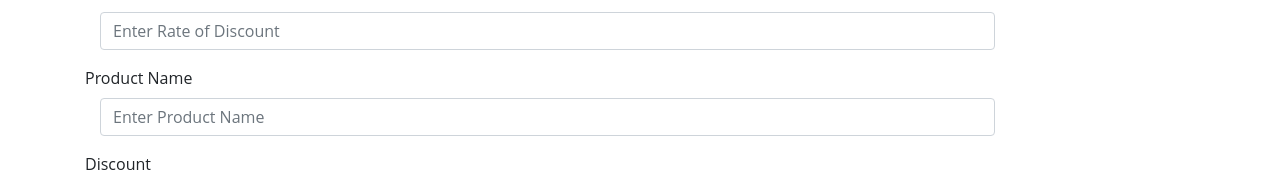
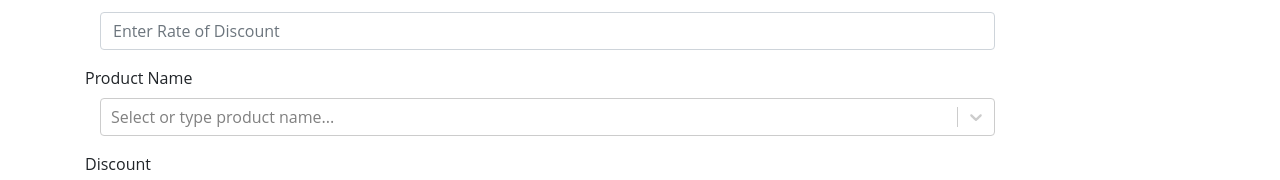
Before and after one commit to Sathira-Wijeratne/StyleSync-Solutions, a React (Create React App) app in the folder frontend/: page /adminhome/discount/add in a window 1280 px wide. Shown: the part 440-620 px from the top of the page. Built offline with nearby package versions, Linux system fonts and the light colour scheme; no server answers; the HTML template or start-up script is replaced by a standard one.

Commit message:
Product name - Auto complete.

```diff
--- a/frontend/src/components/AddDiscount.js
+++ b/frontend/src/components/AddDiscount.js
@@ -1,4 +1,6 @@
 import React, { useEffect, useState } from "react";
+import Select from "react-select";
+import AsyncSelect from "react-select/async";
 import axios from "axios";
 
 export default function AddDiscount() {
@@ -14,17 +16,45 @@ export default function AddDiscount() {
   const [discountExpirationDate, setDiscountExpirationDate] = useState("");
   const [isMatched, setIsMatched] = useState(true);
 
+  const [productOptions, setProductOptions] = useState([]);
+  const [selectedProduct, setSelectedProduct] = useState(null);
+
+  // useEffect(() => {
+  //   axios
+  //     .get("http://localhost:8070/product/")
+  //     .then((res) => {
+  //       console.log(res.data);
+  //       setProducts(res.data);
+  //     })
+  //     .catch((err) => {
+  //       alert(err.message);
+  //     });
+  // }, []);
+
   useEffect(() => {
     axios
       .get("http://localhost:8070/product/")
       .then((res) => {
-        console.log(res.data);
-        setProducts(res.data);
+        const productNames = res.data.map((product) => ({
+          value: product[1], // Assuming the product name is in the second column
+          label: product[1],
+        }));
+        setProductOptions(productNames);
       })
       .catch((err) => {
         alert(err.message);
       });
   }, []);
+
+  // Function to filter products based on user input
+  const loadOptions = (inputValue, callback) => {
+    setTimeout(() => {
+      const filteredProducts = productOptions.filter((product) =>
+        product.label.toLowerCase().includes(inputValue.toLowerCase())
+      );
+      callback(filteredProducts);
+    }, 1000); // Simulating a delay for better UX; you can adjust this value
+  };
 
   function sendData(e) {
     e.preventDefault();
@@ -114,7 +144,7 @@ export default function AddDiscount() {
             />
           </div>
         </div>
-        <div className="form-group">
+        {/* <div className="form-group">
           <div style={{ marginLeft: "0px", marginRight: "auto", width: "10%" }}>
             <label for="productName">Product Name</label>
           </div>
@@ -129,6 +159,27 @@ export default function AddDiscount() {
               onChange={(e) => {
                 setDiscountProductName(e.target.value);
               }}
+            />
+          </div>
+        </div> */}
+        <div className="form-group">
+          <div style={{ marginLeft: "0px", marginRight: "auto", width: "10%" }}>
+            <label htmlFor="productName">Product Name</label>
+          </div>
+          <div className="col-sm-10">
+            <AsyncSelect
+              cacheOptions
+              defaultOptions
+              loadOptions={loadOptions}
+              onInputChange={(newValue) => {
+                // You can handle the input value as needed
+                console.log("Input value:", newValue);
+              }}
+              onChange={(selectedOption) => {
+                setSelectedProduct(selectedOption);
+              }}
+              value={selectedProduct}
+              placeholder="Select or type product name..."
             />
           </div>
         </div>
```
